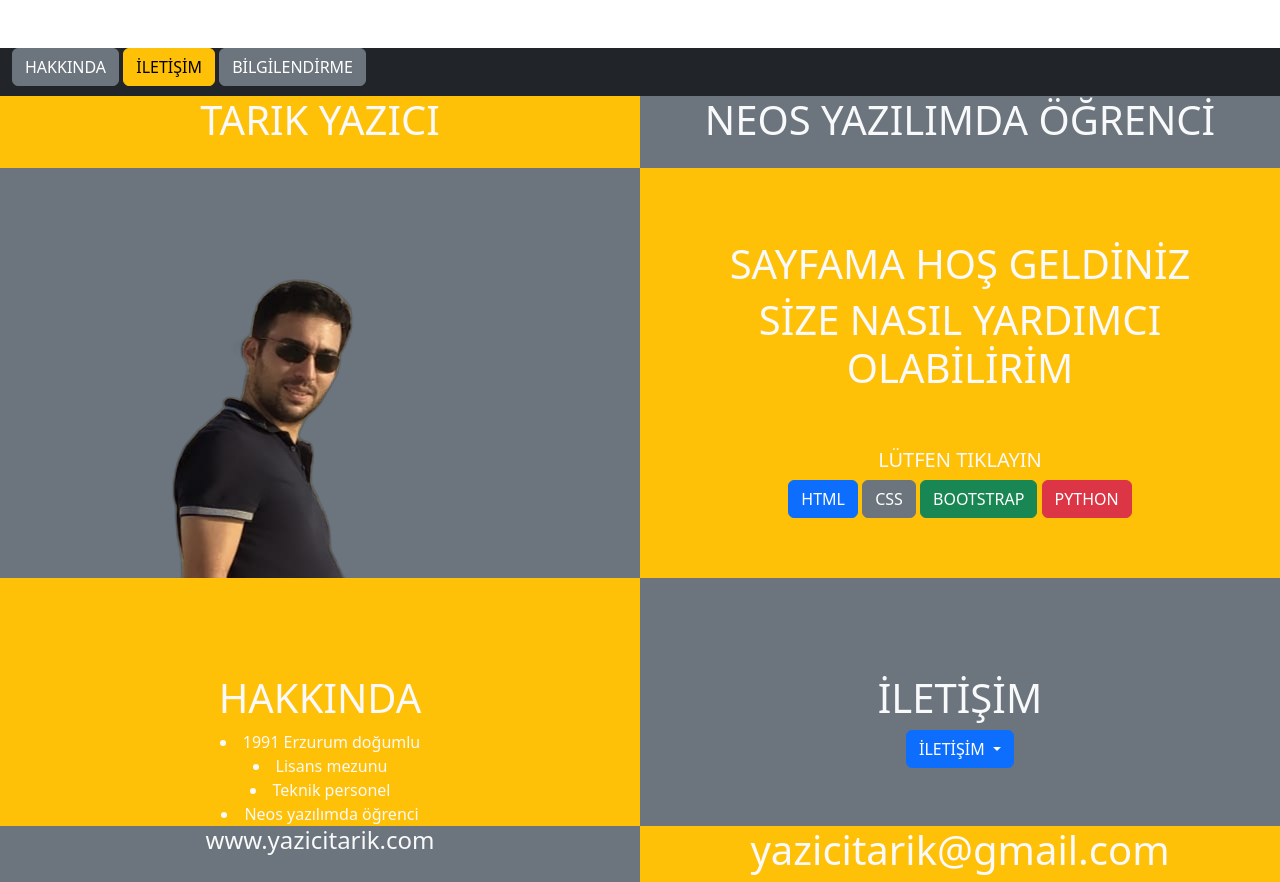
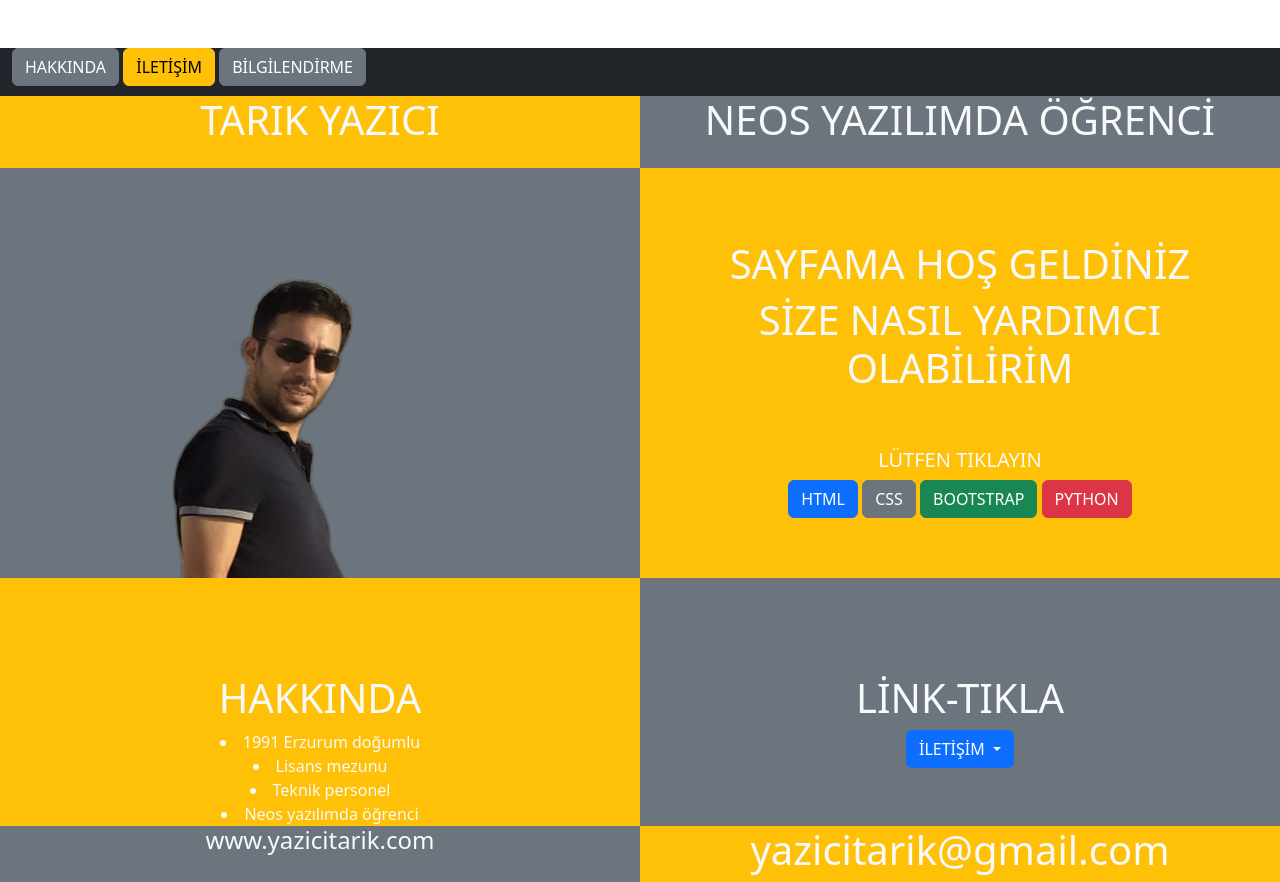
Before and after one commit to yazicitarik/yazicitarik.github.io, a plain HTML site: page index.html in a window 1280 px wide. Drawn offline with nearby package versions, Linux system fonts and the light colour scheme.

Commit message:
Update index.html

```diff
--- a/index.html
+++ b/index.html
@@ -57,10 +57,10 @@
         </div>
         <div class="col-6 bg-secondary">
             <br><br><br><br>
-            <h1>İLETİŞİM</h1>
+            <h1>LİNK-TIKLA</h1>
             <div class="dropdown">
                 <button class="btn btn-primary dropdown-toggle" type="button" data-bs-toggle="İLETİŞİM" aria-expanded="false">
-                  İLETİŞİM
+                 İLETİŞİM
                 </button>
                 <ul class="dropdown-menu">
                   <li><a class="dropdown-item" href="#">İnstagram</a></li>
```
